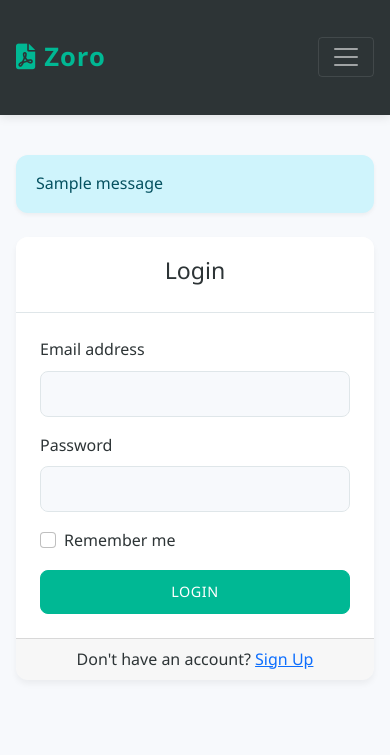
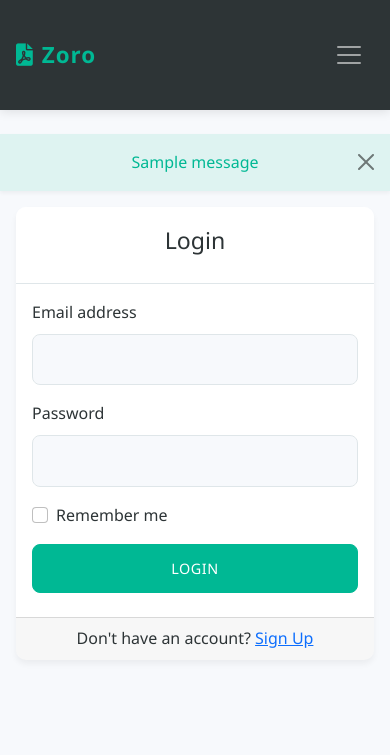
Before and after one commit to Sashank3201/zoro, a Flask app: a page that uses app/templates/base.html in a window 390 px wide. Shown: the top 755 px of the page. Run offline with Flask 3, Linux system fonts and the light colour scheme; tables that the repository leaves empty hold one stand-in row (values such as "Sample post"); one stand-in notice (Sample message) is shown; some web fonts are replaced.

Commit message:
Add mobile-friendly improvements

```diff
--- /dev/null
+++ b/app/static/css/mobile.css
@@ -0,0 +1,166 @@
+/* Mobile-specific styles */
+@media (max-width: 768px) {
+    /* Navbar adjustments */
+    .navbar-brand {
+        font-size: 1.4rem;
+    }
+
+    .navbar-toggler {
+        padding: 0.4rem 0.6rem;
+        border: none;
+    }
+
+    .navbar-nav .nav-link {
+        padding: 0.8rem 1rem !important;
+        border-bottom: 1px solid rgba(255,255,255,0.1);
+    }
+
+    .navbar-nav .nav-item:last-child .nav-link {
+        border-bottom: none;
+    }
+
+    /* Card adjustments */
+    .card {
+        margin-bottom: 1rem;
+        border-radius: 10px;
+    }
+
+    .card-body {
+        padding: 1rem;
+    }
+
+    /* Form adjustments */
+    .form-control, .form-select {
+        font-size: 16px; /* Prevents iOS zoom on focus */
+        padding: 0.8rem;
+    }
+
+    .btn {
+        width: 100%;
+        padding: 0.8rem;
+        margin-bottom: 0.5rem;
+    }
+
+    /* Table adjustments */
+    .table-responsive {
+        margin: 0 -1rem;
+        padding: 0 1rem;
+        width: calc(100% + 2rem);
+    }
+
+    .table td, .table th {
+        white-space: nowrap;
+        padding: 0.8rem;
+    }
+
+    /* Document cards */
+    .document-card {
+        margin-bottom: 1rem;
+    }
+
+    .document-card .card-body {
+        padding: 1rem;
+    }
+
+    /* Search form */
+    .search-form {
+        flex-direction: column;
+        gap: 1rem;
+    }
+
+    .search-form .form-group {
+        width: 100%;
+    }
+
+    .search-form .btn {
+        width: 100%;
+    }
+
+    /* Dashboard stats */
+    .stats-card {
+        margin-bottom: 1rem;
+    }
+
+    .stats-card .card-body {
+        padding: 1.5rem 1rem;
+    }
+
+    /* Alert messages */
+    .alert {
+        margin: -1rem -1rem 1rem -1rem;
+        border-radius: 0;
+        text-align: center;
+    }
+
+    /* Dropdowns */
+    .dropdown-menu {
+        width: 100%;
+        margin-top: 0;
+        border: none;
+        box-shadow: 0 4px 6px rgba(0,0,0,0.1);
+    }
+
+    .dropdown-item {
+        padding: 0.8rem 1.5rem;
+    }
+
+    /* File upload */
+    .custom-file-label {
+        white-space: nowrap;
+        overflow: hidden;
+        text-overflow: ellipsis;
+    }
+
+    /* Modal adjustments */
+    .modal-content {
+        border-radius: 12px;
+    }
+
+    .modal-header {
+        padding: 1rem;
+    }
+
+    .modal-body {
+        padding: 1rem;
+    }
+
+    .modal-footer {
+        padding: 1rem;
+    }
+
+    /* Bottom navigation bar */
+    .bottom-nav {
+        position: fixed;
+        bottom: 0;
+        left: 0;
+        right: 0;
+        background: var(--primary-color);
+        padding: 0.5rem;
+        display: flex;
+        justify-content: space-around;
+        z-index: 1000;
+        box-shadow: 0 -2px 10px rgba(0,0,0,0.1);
+    }
+
+    .bottom-nav .nav-link {
+        color: rgba(255,255,255,0.8) !important;
+        text-align: center;
+        padding: 0.5rem !important;
+        border: none !important;
+    }
+
+    .bottom-nav .nav-link i {
+        display: block;
+        font-size: 1.2rem;
+        margin-bottom: 0.2rem;
+    }
+
+    .bottom-nav .nav-link span {
+        font-size: 0.8rem;
+    }
+
+    /* Add padding to main container for bottom nav */
+    body {
+        padding-bottom: 4rem;
+    }
+}
--- a/app/templates/base.html
+++ b/app/templates/base.html
@@ -2,49 +2,65 @@
 <html lang="en">
 <head>
     <meta charset="UTF-8">
-    <meta name="viewport" content="width=device-width, initial-scale=1.0">
+    <meta name="viewport" content="width=device-width, initial-scale=1.0, maximum-scale=1.0, user-scalable=no">
     <meta name="theme-color" content="#2d3436">
+    <meta name="mobile-web-app-capable" content="yes">
+    <meta name="apple-mobile-web-app-capable" content="yes">
     <title>Zoro</title>
     <link href="https://cdn.jsdelivr.net/npm/bootstrap@5.1.3/dist/css/bootstrap.min.css" rel="stylesheet">
     <link rel="stylesheet" href="{{ url_for('static', filename='css/style.css') }}">
-    <!-- Font Awesome -->
+    <link rel="stylesheet" href="{{ url_for('static', filename='css/mobile.css') }}">
     <link rel="stylesheet" href="https://cdnjs.cloudflare.com/ajax/libs/font-awesome/6.0.0/css/all.min.css">
     <link href="https://fonts.googleapis.com/css2?family=Segoe+UI:wght@400;500;600;700&display=swap" rel="stylesheet">
 </head>
 <body>
-    <nav class="navbar navbar-expand-lg navbar-dark bg-dark">
+    <nav class="navbar navbar-expand-lg navbar-dark">
         <div class="container">
             <a class="navbar-brand" href="{{ url_for('main.index') }}">
                 <i class="fas fa-file-pdf me-2"></i>Zoro
             </a>
-            <button class="navbar-toggler" type="button" data-bs-toggle="collapse" data-bs-target="#navbarNav">
+            <button class="navbar-toggler" type="button" data-bs-toggle="collapse" data-bs-target="#navbarNav" aria-controls="navbarNav" aria-expanded="false" aria-label="Toggle navigation">
                 <span class="navbar-toggler-icon"></span>
             </button>
             <div class="collapse navbar-collapse" id="navbarNav">
                 <ul class="navbar-nav me-auto">
                     {% if current_user.is_authenticated %}
                     <li class="nav-item">
-                        <a class="nav-link" href="{{ url_for('main.dashboard') }}">Dashboard</a>
+                        <a class="nav-link" href="{{ url_for('main.dashboard') }}">
+                            <i class="fas fa-tachometer-alt me-1"></i>Dashboard
+                        </a>
                     </li>
                     <li class="nav-item">
-                        <a class="nav-link" href="{{ url_for('main.upload') }}">Upload</a>
+                        <a class="nav-link" href="{{ url_for('main.documents') }}">
+                            <i class="fas fa-folder-open me-1"></i>Documents
+                        </a>
                     </li>
+                    {% if current_user.is_admin %}
                     <li class="nav-item">
-                        <a class="nav-link" href="{{ url_for('main.documents') }}">Documents</a>
+                        <a class="nav-link" href="{{ url_for('main.upload') }}">
+                            <i class="fas fa-upload me-1"></i>Upload
+                        </a>
                     </li>
+                    {% endif %}
                     {% endif %}
                 </ul>
                 <ul class="navbar-nav">
                     {% if current_user.is_authenticated %}
-                    <li class="nav-item">
-                        <a class="nav-link" href="{{ url_for('auth.logout') }}">Logout</a>
+                    <li class="nav-item dropdown">
+                        <a class="nav-link dropdown-toggle" href="#" id="userDropdown" role="button" data-bs-toggle="dropdown">
+                            <i class="fas fa-user-circle me-1"></i>{{ current_user.username }}
+                        </a>
+                        <ul class="dropdown-menu dropdown-menu-end">
+                            <li><a class="dropdown-item" href="{{ url_for('auth.logout') }}">
+                                <i class="fas fa-sign-out-alt me-1"></i>Logout
+                            </a></li>
+                        </ul>
                     </li>
                     {% else %}
                     <li class="nav-item">
-                        <a class="nav-link" href="{{ url_for('auth.login') }}">Login</a>
-                    </li>
-                    <li class="nav-item">
-                        <a class="nav-link" href="{{ url_for('auth.signup') }}">Sign Up</a>
+                        <a class="nav-link" href="{{ url_for('auth.login') }}">
+                            <i class="fas fa-sign-in-alt me-1"></i>Login
+                        </a>
                     </li>
                     {% endif %}
                 </ul>
@@ -53,18 +69,34 @@
     </nav>
 
     <div class="container mt-4">
-        {% with messages = get_flashed_messages() %}
-        {% if messages %}
-        <div class="alert alert-info">
-            {{ messages[0] }}
-        </div>
-        {% endif %}
+        {% with messages = get_flashed_messages(with_categories=true) %}
+            {% if messages %}
+                {% for category, message in messages %}
+                    <div class="alert alert-{{ category }} alert-dismissible fade show" role="alert">
+                        {{ message }}
+                        <button type="button" class="btn-close" data-bs-dismiss="alert" aria-label="Close"></button>
+                    </div>
+                {% endfor %}
+            {% endif %}
         {% endwith %}
-
-        {% block content %}
-        {% endblock %}
+        {% block content %}{% endblock %}
     </div>
 
     <script src="https://cdn.jsdelivr.net/npm/bootstrap@5.1.3/dist/js/bootstrap.bundle.min.js"></script>
+    <script>
+        // Enable Bootstrap tooltips
+        var tooltipTriggerList = [].slice.call(document.querySelectorAll('[data-bs-toggle="tooltip"]'))
+        var tooltipList = tooltipTriggerList.map(function (tooltipTriggerEl) {
+            return new bootstrap.Tooltip(tooltipTriggerEl)
+        })
+
+        // Add touch support for dropdowns on mobile
+        document.addEventListener('DOMContentLoaded', function() {
+            var dropdownElementList = [].slice.call(document.querySelectorAll('.dropdown-toggle'))
+            dropdownElementList.map(function (dropdownToggleEl) {
+                return new bootstrap.Dropdown(dropdownToggleEl)
+            })
+        })
+    </script>
 </body>
 </html>
```
